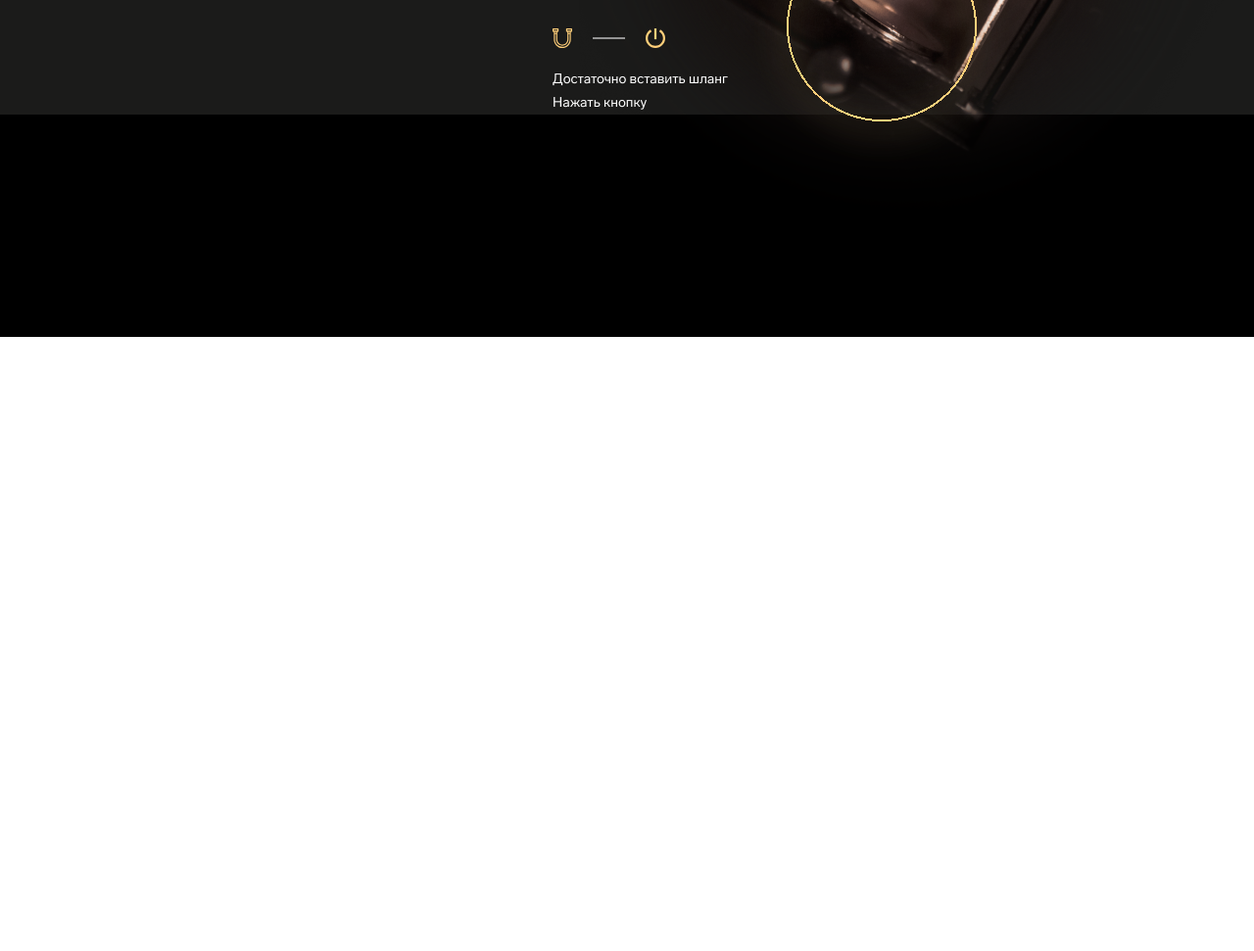
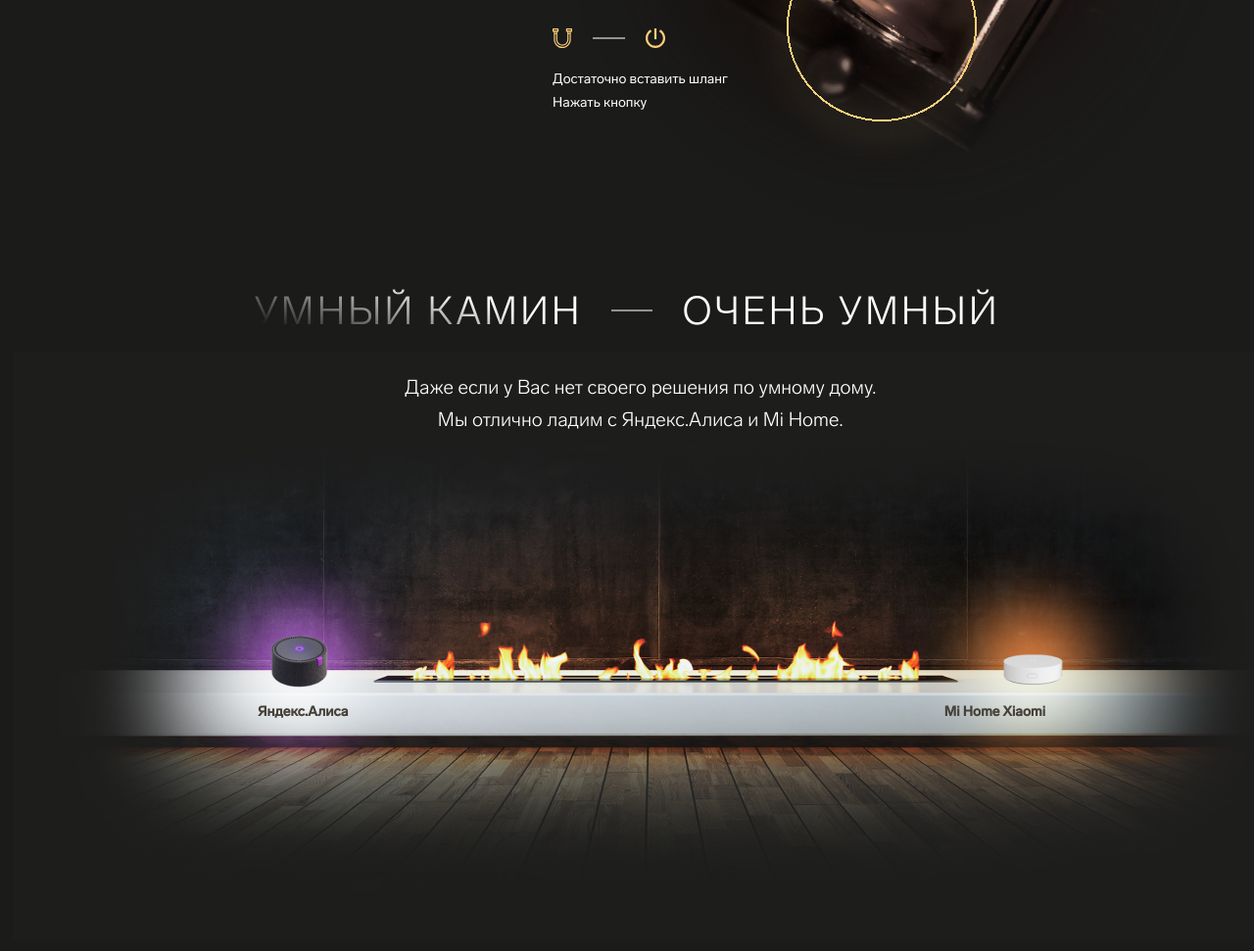
Before and after one commit to DiMoNiO04/elite_fire, a website built with webpack: page src/index.html in a window 1280 px wide. Shown: the part 2324-3295 px from the top of the page at 98% size. Before the commit the page ends 2668 px from the top, so only its background shows below. Built offline with nearby package versions, Linux system fonts and the light colour scheme.

Commit message:
feat: add section smartfire

```diff
--- a/src/index.html
+++ b/src/index.html
@@ -126,6 +126,28 @@
 					</div>
 				</div>
 			</section>
+
+			<section class="smartfire">
+				<div class="container">
+					<div class="smartfire__container">
+						<div class="smartfire__title-container">
+							<h2 class="title smartfire__title">Умный камин</h2>
+							<span></span>
+							<h2 class="title smartfire__title">Очень умный</h2>
+						</div>
+						<div class="smartfire__image">
+							<div class="smartfire__desc">
+								<p>Даже если у Вас нет своего решения по умному дому.</p>
+								<p>Мы отлично ладим с Яндекс.Алиса и Mi Home.</p>
+							</div>
+							<img src="./assets/img/smartkamin.png" alt="smartkamin">
+							<span class="smartfire__alice">Яндекс.Алиса</span>
+							<span class="smartfire__mi">Mi Home Xiaomi</span>
+
+						</div>
+					</div>
+				</div>
+			</section>
 		</main>
 	</div>
 
--- a/src/styles/_style.scss
+++ b/src/styles/_style.scss
@@ -312,3 +312,60 @@ h1, h2, h3, ul, li, p{
 	}
 }
 //------refueling end--------------
+
+
+
+//------Smartfire start------------
+.smartfire{
+	padding-top: 170px;
+	.container{
+		max-width: 1330px;
+	}
+	&__container{
+		@include flexs(flex, column, flex-start, stretch);
+		row-gap: 13px;
+	}
+}
+
+.smartfire__image{
+	position: relative;
+	.smartfire__alice,
+	.smartfire__mi{
+		@include fonts(normal, 700, 14px, 33px, $lab, #464239);
+		text-align: center;
+		position: absolute;
+		top: 350px;
+	}
+	.smartfire__alice{
+		left: 250px;
+	}
+	.smartfire__mi{
+		right: 200px;
+	}
+}
+
+.smartfire__title-container{
+	@include flexs(flex, row, center, center);
+	column-gap: 30px;
+	span{
+		width: 40px;
+		height: 0px;
+		border: 1px solid #949494;
+	}
+	.smartfire__title:last-child{
+		background: #FFFFFF;
+		 -webkit-background-clip: text;
+		 -webkit-text-fill-color: transparent;
+	}
+}
+
+.smartfire__desc{
+	position: absolute;
+	top: 19px;
+	left: 400px;
+	p{
+		@include fonts(normal, 300, 20px, 33px, $lab, #FFFFFF);
+		text-align: center;
+	}
+}
+//------Smartfire end--------------
```
Also changed, not shown: dist/image/smartkamin.png (added), dist/index.html, dist/main26e6323a075c7cca2db4.js (added), dist/main364035953d53577481c5.css (added), dist/main69bc78ea114ac0d7b5ae.js (deleted), dist/main6f02760d4773626c081d.css (deleted), src/assets/img/smartkamin.png (added).
